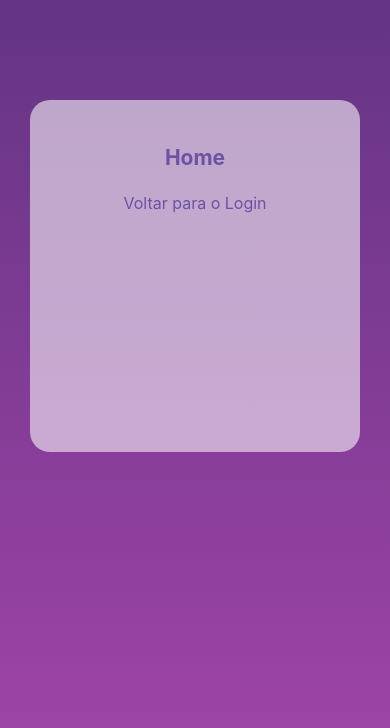
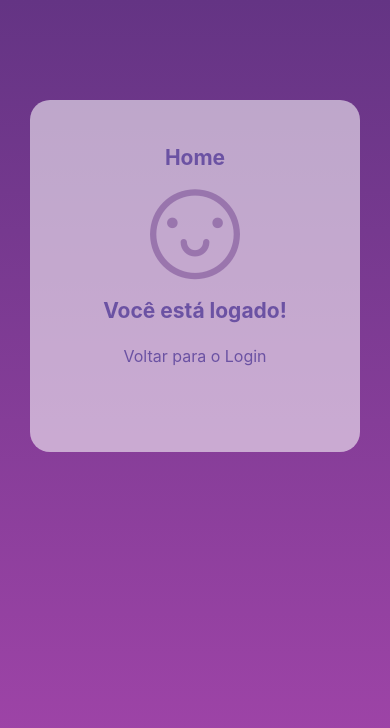
Before and after one commit to natriuge/Teste, a React Native app: screen /Home in a window 390 px wide. Shown: the top 728 px of the page. Built offline with nearby package versions, Linux system fonts and the light colour scheme.

Commit message:
Inclusão de icones

```diff
--- a/src/screens/BlockScreen/BlockScreen.js
+++ b/src/screens/BlockScreen/BlockScreen.js
@@ -2,6 +2,7 @@ import React from "react";
 import { View, Text, StyleSheet } from "react-native";
 import CustomButton from "../../components/CustomButton";
 import { useNavigation } from "@react-navigation/native";
+import Icon from "react-native-vector-icons/AntDesign";
 
 const BlockScreen = () => {
   const navigation = useNavigation();
@@ -13,7 +14,8 @@ const BlockScreen = () => {
   return (
     <View style={styles.root}>
       <Text style={styles.title}>Bloqueio Temporário</Text>
-
+      <Icon name="frowno" size={90} color="#64348470" margin={50} />
+      <Text style={styles.title}>Senha incorreta</Text>
       <CustomButton
         text="Voltar para o Login"
         onPress={onSignInPress}
--- a/src/screens/HomeScreen/HomeScreen.js
+++ b/src/screens/HomeScreen/HomeScreen.js
@@ -2,6 +2,7 @@ import React from "react";
 import { View, Text, StyleSheet } from "react-native";
 import CustomButton from "../../components/CustomButton";
 import { useNavigation } from "@react-navigation/native";
+import Icon from "react-native-vector-icons/AntDesign";
 
 const HomeScreen = () => {
   const navigation = useNavigation();
@@ -13,6 +14,8 @@ const HomeScreen = () => {
   return (
     <View style={styles.root}>
       <Text style={styles.title}>Home</Text>
+      <Icon name="smileo" size={90} color="#64348470" margin={50} />
+      <Text style={styles.title}>Você está logado!</Text>
       <CustomButton
         text="Voltar para o Login"
         onPress={onSignInPress}
```
